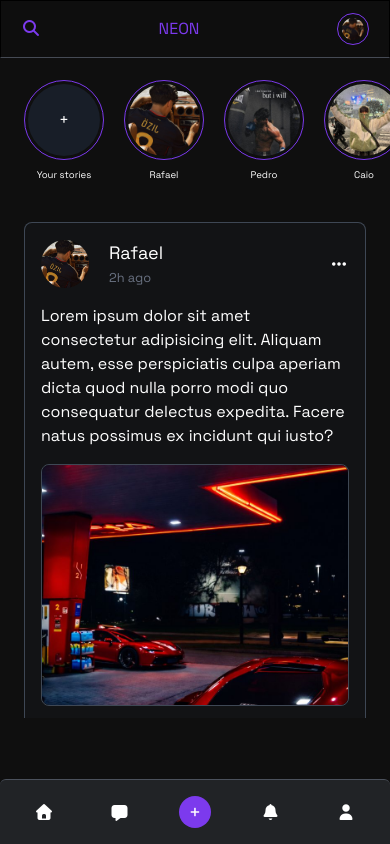
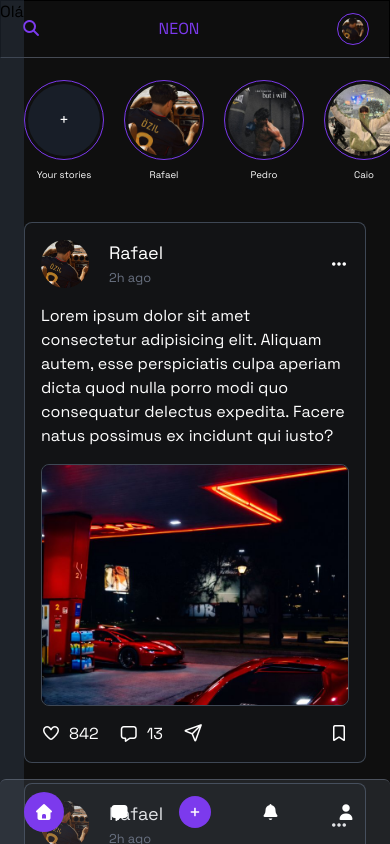
Before and after one commit to rafaeltrindaderodrigues/Neon_application, a React (Vite) app: page /home in a window 390 px wide. Built offline with nearby package versions, Linux system fonts and the light colour scheme.

Commit message:
notifications page and starting desktop navbar

```diff
--- a/src/components/Feed.jsx
+++ b/src/components/Feed.jsx
@@ -2,11 +2,11 @@ import Box from "./Box";
 import './Feed.css'
 
 export default function Feed() {
-  return(
-    <div className="px-6 text-white h-130 overflow-y-auto py-6 scrollbar-y-hide space-y-5 sm:flex sm:flex-col sm:justify-center sm:items-center">
-      <Box/>
-      <Box/>
-      <Box/>
+  return (
+    <div className="px-6 text-white py-6 scrollbar-y-hide space-y-5 sm:flex sm:flex-col sm:justify-center sm:items-center">
+      <Box />
+      <Box />
+      <Box />
     </div>
   );
 }
--- a/src/components/FooterHome.jsx
+++ b/src/components/FooterHome.jsx
@@ -1,23 +1,24 @@
-import { useState } from "react"
-import { Link } from "react-router-dom"
+import { Link, useLocation } from "react-router-dom"
 import './FooterHome.css'
 
 export default function FooterHome() {
 
-  const [activeTab, setActiveTab] = useState('');
+  const location = useLocation();
+
+  console.log(location)
 
   return(
     <footer className="sm:hidden w-full absolute bottom-0 bg-gray-500/20 border-t border-t-gray-500/60 rounded-t-md px-6 py-3 text-white">
       {/* Div que abrange todos os icones e textos */}
       <div className="flex justify-between items-center">
         <div className="w-10 flex justify-center">
-          <Link to={'/home'} onClick={() => setActiveTab('home')} className={`w-10 h-10 flex items-center justify-center rounded-full transition-all duration-300 ${activeTab === 'home' ? 'bg-(--primary-color) text-white' : ''}`}>
-            <i className={`fa-solid fa-house ${activeTab === 'home' ? 'animate-bottom-navbar-mobile' : ''}`}></i>
+          <Link to={'/home'} className={`w-10 h-10 flex items-center justify-center rounded-full transition-all duration-300 ${location.pathname === '/home' ? 'bg-(--primary-color) text-white' : ''}`}>
+            <i className={`fa-solid fa-house ${location.pathname === '/home' ? 'animate-bottom-navbar-mobile' : ''}`}></i>
           </Link>
         </div>
         <div className="w-10 flex justify-center">
-          <Link to={'/messages'} onClick={() => setActiveTab('message')} className={`w-10 h-10 flex items-center justify-center rounded-full transition-all duration-300 ${activeTab === 'message' ? 'bg-(--primary-color) text-white' : ''}`}>
-            <i className={`fa-solid fa-message ${activeTab === 'message' ? 'animate-bottom-navbar-mobile' : ''}`}></i>
+          <Link to={'/messages'} className={`w-10 h-10 flex items-center justify-center rounded-full transition-all duration-300 ${location.pathname === '/messages' ? 'bg-(--primary-color) text-white' : ''}`}>
+            <i className={`fa-solid fa-message ${location.pathname === '/messages' ? 'animate-bottom-navbar-mobile' : ''}`}></i>
           </Link>
         </div>
         <div className="w-10 flex justify-center">
@@ -26,13 +27,13 @@ export default function FooterHome() {
           </button>
         </div>
         <div className="w-10 flex justify-center">
-          <button onClick={() => setActiveTab('bell')} className={`w-10 h-10 flex items-center justify-center rounded-full transition-all duration-300 ${activeTab === 'bell' ? 'bg-(--primary-color) text-white' : ''}`}>
-            <i className={`fa-solid fa-bell ${activeTab === 'bell' ? 'animate-bottom-navbar-mobile' : ''}`}></i>
-          </button>
+          <Link to={'/notifications'} className={`w-10 h-10 flex items-center justify-center rounded-full transition-all duration-300 ${location.pathname === '/notifications' ? 'bg-(--primary-color) text-white' : ''}`}>
+            <i className={`fa-solid fa-bell ${location.pathname === '/notifications' ? 'animate-bottom-navbar-mobile' : ''}`}></i>
+          </Link>
         </div>
         <div className="w-10 flex justify-center">
-          <button onClick={() => setActiveTab('user')} className={`w-10 h-10 flex items-center justify-center rounded-full transition-all duration-300 ${activeTab === 'user' ? 'bg-(--primary-color) text-white' : ''}`}>
-            <i className={`fa-solid fa-user ${activeTab === 'user' ? 'animate-bottom-navbar-mobile' : ''}`}></i>
+          <button className={`w-10 h-10 flex items-center justify-center rounded-full transition-all duration-300 ${location.pathname === 'user' ? 'bg-(--primary-color) text-white' : ''}`}>
+            <i className={`fa-solid fa-user ${location.pathname === 'user' ? 'animate-bottom-navbar-mobile' : ''}`}></i>
           </button>
         </div>
       </div>
--- /dev/null
+++ b/src/components/Navbar.jsx
@@ -0,0 +1,8 @@
+export default function Navbar() {
+  return(
+    <nav className="flex-1 absolute left-0 h-screen bg-gray-700/40">
+      <p>Olá</p>
+      <p></p>
+    </nav>
+  );
+}
--- a/src/components/NavbarMobile.jsx
+++ b/src/components/NavbarMobile.jsx
@@ -5,7 +5,7 @@ export default function NavbarMobile() {
   const [searchActive, setSearchActive] = useState(false);
 
   return(
-    <nav className="w-full absolute top-0 bg-[#0e0e0e] border border-b-gray-500/60 flex justify-between items-center py-3 px-5">
+    <nav className="sm:hidden w-full absolute top-0 bg-[#0e0e0e] border border-b-gray-500/60 flex justify-between items-center py-3 px-5">
       <div className="flex items-center">
         <div className="absolute">
           <i className="fa-solid fa-search text-(--primary-color)" onClick={() => setSearchActive(!searchActive)}></i>
--- a/src/main.jsx
+++ b/src/main.jsx
@@ -7,12 +7,14 @@ import Login from './pages/Login.jsx'
 import App from './App.jsx'
 import Home from './pages/Home.jsx'
 import Messages from './pages/Messages.jsx'
+import Notification from './pages/Notification.jsx'
 
 const router = createBrowserRouter([
   { path: '/', element: <Register /> },
   { path: '/login', element: <Login /> },
   { path: '/home', element: <Home /> },
-  { path: '/messages', element: <Messages/>}
+  { path: '/messages', element: <Messages/>},
+  { path: '/notifications', element: <Notification/>}
 ])
 
 createRoot(document.getElementById('root')).render(
--- a/src/pages/Home.jsx
+++ b/src/pages/Home.jsx
@@ -1,20 +1,23 @@
 import Feed from '../components/Feed';
 import FooterHome from '../components/FooterHome'
+import Navbar from '../components/Navbar';
 import NavbarMobile from '../components/NavbarMobile';
 import Stories from '../components/Stories';
 
 export default function Home() {
-  return(
-    <div className="w-full h-screen relative bg-(--background-color) overflow-y-auto">
-      <NavbarMobile/>
+  return (
+    <div className="w-full flex flex-col h-screen relative bg-(--background-color) overflow-hidden">
+      <NavbarMobile />
 
-      <div className='pt-20'>
-        <Stories/>
+      <Navbar/>
 
-        <Feed/>
+      <div className='flex-1 overflow-y-auto scrollbar-y-hide pt-20 sm:pt-10'>
+        <Stories />
+
+        <Feed />
       </div>
 
-      <FooterHome/>
+      <FooterHome />
     </div>
   );
 }
--- /dev/null
+++ b/src/pages/Notification.jsx
@@ -0,0 +1,12 @@
+import FooterHome from "../components/FooterHome";
+import NavbarMobile from "../components/NavbarMobile";
+
+export default function Notification() {
+  return(
+    <section className="w-full flex flex-col h-screen relative bg-(--background-color)">
+      <NavbarMobile/>
+
+      <FooterHome/>
+    </section>
+  );
+}
```
